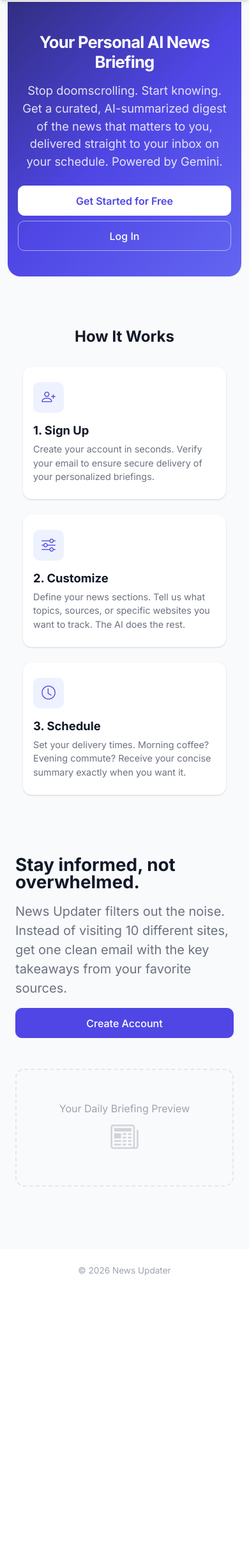
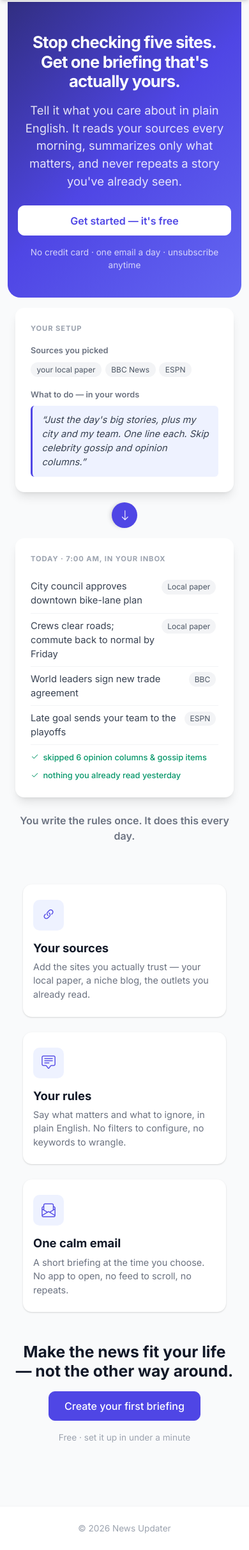
Before and after one commit to payalnik/news, a Django app: page / in a window 390 px wide. Shown: the part 61-2483 px from the top of the page at 64% size. Before the commit the page ends 2054 px from the top, so only its background shows below. Run offline with Django 5.2, Linux system fonts and the light colour scheme; parts of the project's set-up code (start-up, migrations or seed data) failed here and were passed over.

Commit message:
Rebuild landing page around personalization ("your rules → your briefing")
The old landing page was a generic SaaS template that told instead of showed
and never explained why you'd pick this over any news reader. Rebuilt the hero
around the one thing that's actually differentiated: you write the rules in plain
English over sources you chose, and the briefing visibly obeys them.

- New hero: sharper headline for busy professionals + single focused CTA with
  inbox reassurance (no credit card / one email a day / unsubscribe).
- "Your setup → Your briefing" showcase: left card shows chosen sources + the
  user's own plain-English instructions; right card shows the resulting briefing
  that demonstrably did what was asked ("skipped 6 opinion columns", "nothing you
  already read yesterday" — which also surfaces the dedup feature).
- Examples are deliberately everyday (local paper / world / sports), not the
  tired AI/finance clichés.
- "How it works" reworded from generic Sign up/Customize/Schedule to
  Your sources / Your rules / One calm email.
- Removed the empty dashed preview-placeholder (and its now-unused CSS).
- Responsive: the showcase stacks and the arrow rotates on mobile.

Co-Authored-By: Claude Opus 4.8 <noreply@anthropic.com>

```diff
--- a/news_updater/static/css/style.css
+++ b/news_updater/static/css/style.css
@@ -668,18 +668,120 @@ textarea.form-control {
     border-bottom: 0;
 }
 
-/* --- Preview placeholder (home page) --- */
-.preview-placeholder {
-    background: var(--gray-50);
-    border: 2px dashed var(--gray-200);
-    border-radius: var(--radius-lg);
-    padding: 3rem 1.5rem;
-    text-align: center;
-    color: var(--gray-400);
+/* --- Hero reassurance microcopy --- */
+.hero-reassure {
+    color: rgba(255, 255, 255, 0.75);
+    font-size: 0.85rem;
 }
 
-.preview-placeholder i {
-    color: var(--gray-300);
+.hero-reassure-dark {
+    color: var(--gray-400);
+    font-size: 0.85rem;
+}
+
+/* --- Landing showcase: "your rules -> your briefing" --- */
+.showcase {
+    margin-top: -1rem;
+    margin-bottom: 1rem;
+}
+
+.briefing-demo {
+    display: grid;
+    grid-template-columns: 1fr auto 1fr;
+    align-items: center;
+    gap: 1rem;
+}
+
+.demo-card {
+    background: #fff;
+    border-radius: var(--radius-lg);
+    box-shadow: var(--shadow-lg);
+    padding: 1.5rem;
+    height: 100%;
+}
+
+.demo-label {
+    display: block;
+    font-size: 0.7rem;
+    font-weight: 700;
+    letter-spacing: 0.08em;
+    text-transform: uppercase;
+    color: var(--gray-400);
+    margin-bottom: 1rem;
+}
+
+.demo-field + .demo-field {
+    margin-top: 1.1rem;
+}
+
+.demo-field-label {
+    display: block;
+    font-size: 0.8rem;
+    font-weight: 600;
+    color: var(--gray-500);
+    margin-bottom: 0.5rem;
+}
+
+.demo-rule {
+    background: var(--primary-light);
+    border-left: 3px solid var(--primary);
+    border-radius: var(--radius-sm);
+    padding: 0.7rem 0.9rem;
+    margin: 0;
+    font-size: 0.92rem;
+    font-style: italic;
+    color: var(--gray-700);
+}
+
+.demo-arrow {
+    width: 40px;
+    height: 40px;
+    border-radius: 50%;
+    background: var(--primary);
+    color: #fff;
+    display: flex;
+    align-items: center;
+    justify-content: center;
+    font-size: 1.1rem;
+    box-shadow: var(--shadow-md);
+    margin: 0 auto;
+}
+
+.brief-item {
+    display: flex;
+    align-items: baseline;
+    justify-content: space-between;
+    gap: 0.5rem;
+    padding: 0.5rem 0;
+    border-bottom: 1px solid var(--gray-100);
+    font-size: 0.92rem;
+    color: var(--gray-700);
+}
+
+.brief-item .source-pill {
+    flex-shrink: 0;
+}
+
+.brief-proof {
+    margin-top: 0.6rem;
+    font-size: 0.8rem;
+    color: var(--success);
+    font-weight: 500;
+}
+
+.brief-proof i {
+    margin-right: 0.2rem;
+}
+
+.brief-proof:first-of-type {
+    margin-top: 0.9rem;
+}
+
+.showcase-caption {
+    text-align: center;
+    margin: 1.5rem 0 0;
+    color: var(--gray-500);
+    font-weight: 600;
 }
 
 /* --- Sortable drag states --- */
@@ -711,6 +813,14 @@ textarea.form-control {
     .dashboard-header {
         gap: 0.75rem;
     }
+
+    .briefing-demo {
+        grid-template-columns: 1fr;
+    }
+
+    .demo-arrow {
+        transform: rotate(90deg);
+    }
 }
 
 @media (max-width: 576px) {
--- a/news_updater/templates/news_app/home.html
+++ b/news_updater/templates/news_app/home.html
@@ -1,67 +1,90 @@
 {% extends 'base.html' %}
 
-{% block title %}News Updater - Personal AI News Briefing{% endblock %}
+{% block title %}News Updater - One news email that's actually yours{% endblock %}
 
 {% block content %}
 <div class="hero-section text-center">
-    <h1 class="fw-bold mb-3">Your Personal AI News Briefing</h1>
+    <h1 class="fw-bold mb-3">Stop checking five sites.<br>Get one briefing that's actually yours.</h1>
     <p class="lead mb-4">
-        Stop doomscrolling. Start knowing. Get a curated, AI-summarized digest of the news that matters to you, delivered straight to your inbox on your schedule. Powered by Gemini.
+        Tell it what you care about in plain English. It reads your sources every morning,
+        summarizes only what matters, and never repeats a story you've already seen.
     </p>
     <div class="d-grid gap-2 d-sm-flex justify-content-sm-center">
-        <a href="{% url 'signup' %}" class="btn btn-primary btn-lg px-4 me-sm-3">Get Started for Free</a>
-        <a href="{% url 'login' %}" class="btn btn-outline-secondary btn-lg px-4">Log In</a>
+        <a href="{% url 'signup' %}" class="btn btn-primary btn-lg px-4">Get started — it's free</a>
     </div>
+    <p class="hero-reassure mt-3 mb-0">No credit card · one email a day · unsubscribe anytime</p>
 </div>
 
-<div class="container px-4 py-5" id="features">
-    <h2 class="pb-2 text-center mb-4" style="font-size:1.5rem;">How It Works</h2>
+<!-- The point: YOUR rules in, YOUR briefing out -->
+<div class="container showcase">
+    <div class="briefing-demo">
+        <div class="demo-card demo-setup">
+            <span class="demo-label">Your setup</span>
+
+            <div class="demo-field">
+                <span class="demo-field-label">Sources you picked</span>
+                <div class="source-chips">
+                    <span class="source-chip">your local paper</span>
+                    <span class="source-chip">BBC News</span>
+                    <span class="source-chip">ESPN</span>
+                </div>
+            </div>
+
+            <div class="demo-field">
+                <span class="demo-field-label">What to do — in your words</span>
+                <p class="demo-rule">“Just the day's big stories, plus my city and my team.
+                    One line each. Skip celebrity gossip and opinion columns.”</p>
+            </div>
+        </div>
+
+        <div class="demo-arrow" aria-hidden="true">
+            <i class="bi bi-arrow-right"></i>
+        </div>
+
+        <div class="demo-card demo-briefing">
+            <span class="demo-label">Today · 7:00 AM, in your inbox</span>
+
+            <div class="brief-item"><span>City council approves downtown bike-lane plan</span><span class="source-pill">Local paper</span></div>
+            <div class="brief-item"><span>Crews clear roads; commute back to normal by Friday</span><span class="source-pill">Local paper</span></div>
+            <div class="brief-item"><span>World leaders sign new trade agreement</span><span class="source-pill">BBC</span></div>
+            <div class="brief-item"><span>Late goal sends your team to the playoffs</span><span class="source-pill">ESPN</span></div>
+
+            <div class="brief-proof"><i class="bi bi-check2"></i> skipped 6 opinion columns &amp; gossip items</div>
+            <div class="brief-proof"><i class="bi bi-check2"></i> nothing you already read yesterday</div>
+        </div>
+    </div>
+    <p class="showcase-caption">You write the rules once. It does this every day.</p>
+</div>
+
+<div class="container px-4 py-5">
     <div class="row g-4 row-cols-1 row-cols-lg-3">
         <div class="col">
             <div class="feature-card">
-                <div class="feature-icon">
-                    <i class="bi bi-person-plus"></i>
-                </div>
-                <h3>1. Sign Up</h3>
-                <p>Create your account in seconds. Verify your email to ensure secure delivery of your personalized briefings.</p>
+                <div class="feature-icon"><i class="bi bi-link-45deg"></i></div>
+                <h3>Your sources</h3>
+                <p>Add the sites you actually trust — your local paper, a niche blog, the outlets you already read.</p>
             </div>
         </div>
         <div class="col">
             <div class="feature-card">
-                <div class="feature-icon">
-                    <i class="bi bi-sliders"></i>
-                </div>
-                <h3>2. Customize</h3>
-                <p>Define your news sections. Tell us what topics, sources, or specific websites you want to track. The AI does the rest.</p>
+                <div class="feature-icon"><i class="bi bi-chat-square-text"></i></div>
+                <h3>Your rules</h3>
+                <p>Say what matters and what to ignore, in plain English. No filters to configure, no keywords to wrangle.</p>
             </div>
         </div>
         <div class="col">
             <div class="feature-card">
-                <div class="feature-icon">
-                    <i class="bi bi-clock"></i>
-                </div>
-                <h3>3. Schedule</h3>
-                <p>Set your delivery times. Morning coffee? Evening commute? Receive your concise summary exactly when you want it.</p>
+                <div class="feature-icon"><i class="bi bi-envelope-paper"></i></div>
+                <h3>One calm email</h3>
+                <p>A short briefing at the time you choose. No app to open, no feed to scroll, no repeats.</p>
             </div>
         </div>
     </div>
 </div>
 
-<div class="container">
-    <div class="row align-items-center g-5 py-5">
-        <div class="col-lg-6">
-            <h2 class="display-6 fw-bold lh-1 mb-3">Stay informed, not overwhelmed.</h2>
-            <p class="lead" style="color: var(--gray-500);">News Updater filters out the noise. Instead of visiting 10 different sites, get one clean email with the key takeaways from your favorite sources.</p>
-            <div class="d-grid gap-2 d-md-flex justify-content-md-start">
-                <a href="{% url 'signup' %}" class="btn btn-primary btn-lg px-4 me-md-2">Create Account</a>
-            </div>
-        </div>
-        <div class="col-lg-6">
-             <div class="preview-placeholder">
-                <p class="mb-2">Your Daily Briefing Preview</p>
-                <i class="bi bi-newspaper display-1"></i>
-             </div>
-        </div>
-    </div>
+<div class="container text-center pb-5">
+    <h2 class="fw-bold mb-3">Make the news fit your life — not the other way around.</h2>
+    <a href="{% url 'signup' %}" class="btn btn-primary btn-lg px-4">Create your first briefing</a>
+    <p class="hero-reassure-dark mt-3 mb-0">Free · set it up in under a minute</p>
 </div>
 {% endblock %}
```
